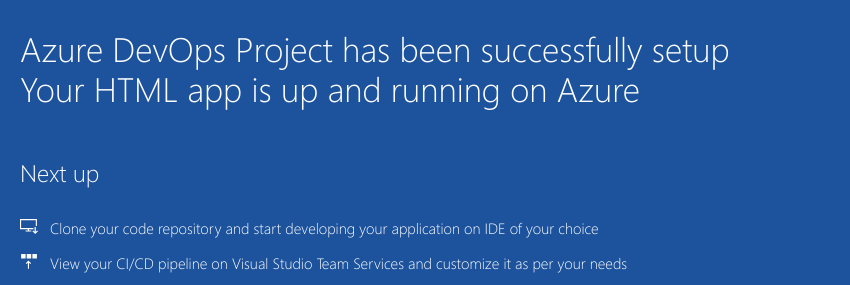
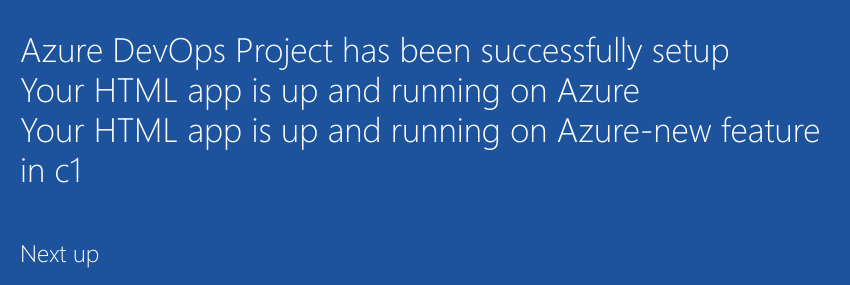
Before and after one commit to divpawar/MergeConflict, a plain HTML site: page index.html in a window 1280 px wide. Shown: the part 442-727 px from the top of the page, 205-1055 px from the left. Drawn offline with Linux system fonts and the light colour scheme.

Commit message:
new feature in c1

```diff
--- a/index.html
+++ b/index.html
@@ -21,6 +21,7 @@
                 <div class="success-text">Success!</div>
                 <div class="description line-1"> Azure DevOps Project has been successfully setup</div>
                 <div class="description line-2"> Your HTML app is up and running on Azure</div>
+				<div class="description line-3"> Your HTML app is up and running on Azure-new feature in c1</div>
                 <div class="next-steps-container">
                     <div class="next-steps-header">Next up</div>
                     <div class="next-steps-body">
```
